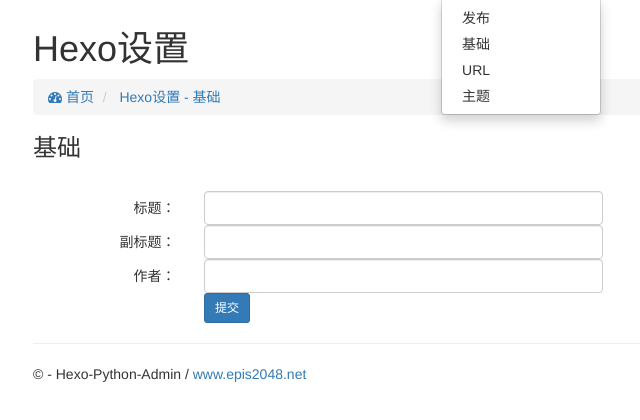
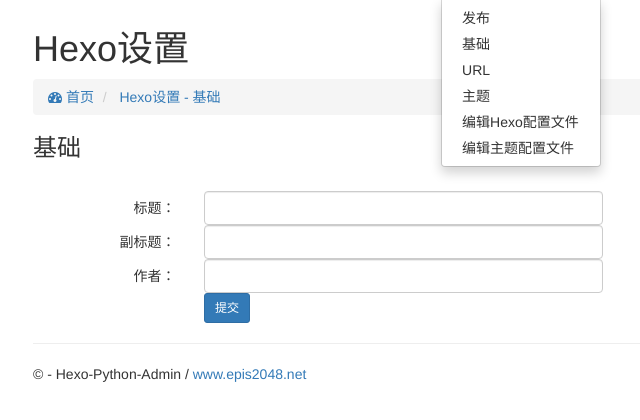
Before and after one commit to epis2048/hexo-python-admin, a Django app: template app/templates/app/hexo/index.html in a window 1280 px wide, after a click on "Hexo". Shown: the part 51-471 px from the top of the page, without its empty margins (37-677 px from the left). Run offline with Django 3.2, Linux system fonts and the light colour scheme; the template is opened without the code that fills it, so the values that code supplies are empty; some libraries are stand-ins or nearby versions.

Commit message:
Add files via upload

```diff
--- a/app/templates/app/cssjs.html
+++ b/app/templates/app/cssjs.html
@@ -9,6 +9,3 @@
 <script src="{{staticurl}}/style/jquery/jquery.min.js"></script>
 <script src='{{staticurl}}/style/bootstrap/bootstrap.min.js'></script>
 <script src="{{staticurl}}/style/main_blog.js"></script>
-
-<link rel="stylesheet" href="{{staticurl}}/hexo/editor.md/css/editormd.css">
-<script src="{{staticurl}}/hexo/editor.md/editormd.min.js"></script>
--- a/app/templates/app/layout.html
+++ b/app/templates/app/layout.html
@@ -2,6 +2,7 @@
 
 <!DOCTYPE html>
 <html>
+
 <head>
     <meta charset="utf-8" />
     <meta name="viewport" content="width=device-width, initial-scale=1.0">
@@ -13,45 +14,71 @@
     <div class="navbar navbar-inverse navbar-fixed-top">
         <div class="container">
             <div class="navbar-header">
-                <button type="button" class="navbar-toggle" data-toggle="collapse" data-target=".navbar-collapse">
-                    <span class="icon-bar"></span>
-                    <span class="icon-bar"></span>
-                    <span class="icon-bar"></span>
-                </button>
+
                 <a href="{% url 'index' %}" class="navbar-brand">Hexo-Python-Admin</a>
             </div>
             <div class="navbar-collapse collapse">
                 <ul class="nav navbar-nav">
-                    <li><a href="{% url 'index' %}">首页</a></li>
+                    <li>
+                        <a href="{% url 'index' %}">首页</a>
+                    </li>
                     <li class="dropdown">
                         <a href="{% url 'blog_index' %}" class="dropdown-toggle" data-toggle="dropdown">文章</a>
                         <ul class="dropdown-menu">
-                            <li><a href="{% url 'blog_index' %}">已发布</a></li>
-                            <li><a href="{% url 'blog_drafts' %}">草稿</a></li>
-                            <li><a href="{% url 'blog_add' %}">写文章</a></li>
+                            <li>
+                                <a href="{% url 'blog_index' %}">已发布</a>
+                            </li>
+                            <li>
+                                <a href="{% url 'blog_drafts' %}">草稿</a>
+                            </li>
+                            <li>
+                                <a href="{% url 'blog_add' %}">写文章</a>
+                            </li>
                         </ul>
                     </li>
                     <li class="dropdown">
                         <a href="{% url 'page_index' %}" class="dropdown-toggle" data-toggle="dropdown">页面</a>
                         <ul class="dropdown-menu">
-                            <li><a href="{% url 'page_index' %}">所有</a></li>
-                            <li><a href="{% url 'page_add' %}">添加</a></li>
+                            <li>
+                                <a href="{% url 'page_index' %}">所有</a>
+                            </li>
+                            <li>
+                                <a href="{% url 'page_add' %}">添加</a>
+                            </li>
                         </ul>
                     </li>
                     <li class="dropdown">
                         <a href="{% url 'admin_index' %}" class="dropdown-toggle" data-toggle="dropdown">管理</a>
                         <ul class="dropdown-menu">
-                            <li><a href="{% url 'admin_index' %}">管理密码</a></li>
-                            <li><a href="{% url 'admin_config' %}">系统配置</a></li>
+                            <li>
+                                <a href="{% url 'admin_index' %}">管理密码</a>
+                            </li>
+                            <li>
+                                <a href="{% url 'admin_config' %}">系统配置</a>
+                            </li>
                         </ul>
                     </li>
                     <li class="dropdown">
                         <a href="{% url 'admin_index' %}" class="dropdown-toggle" data-toggle="dropdown">Hexo</a>
                         <ul class="dropdown-menu">
-                            <li><a href="{% url 'hexo_publish' %}">发布</a></li>
-                            <li><a href="{% url 'hexo_index' %}">基础</a></li>
-                            <li><a href="{% url 'hexo_url' %}">URL</a></li>
-                            <li><a href="{% url 'hexo_theme' %}">主题</a></li>
+                            <li>
+                                <a href="{% url 'hexo_publish' %}">发布</a>
+                            </li>
+                            <li>
+                                <a href="{% url 'hexo_index' %}">基础</a>
+                            </li>
+                            <li>
+                                <a href="{% url 'hexo_url' %}">URL</a>
+                            </li>
+                            <li>
+                                <a href="{% url 'hexo_theme' %}">主题</a>
+                            </li>
+                            <li>
+                                <a href="{% url 'hexo_edit' %}?type=site">编辑Hexo配置文件</a>
+                            </li>
+                            <li>
+                                <a href="{% url 'hexo_edit' %}?type=theme">编辑主题配置文件</a>
+                            </li>
                         </ul>
                     </li>
                 </ul>
@@ -60,12 +87,18 @@
     </div>
 
     <div class="container body-content">
-        <div></br></br></br>{% block content %}{% endblock %}</div>
+        <div>
+            </br>
+            </br>
+            </br>{% block content %}{% endblock %}</div>
         <hr/>
         <footer>
-            <p>&copy; {{ year }} - Hexo-Python-Admin / <a href="http://www.epis2048.net" target="_blank">www.epis2048.net</a></p>
+            <p>&copy; {{ year }} - Hexo-Python-Admin /
+                <a href="http://www.epis2048.net" target="_blank">www.epis2048.net</a>
+            </p>
         </footer>
     </div>
 
 </body>
+
 </html>
```
